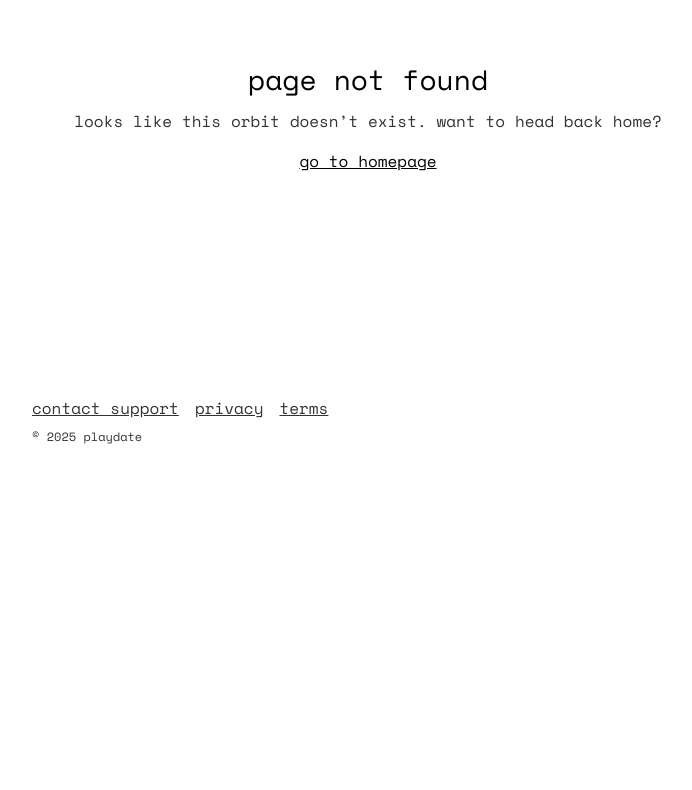
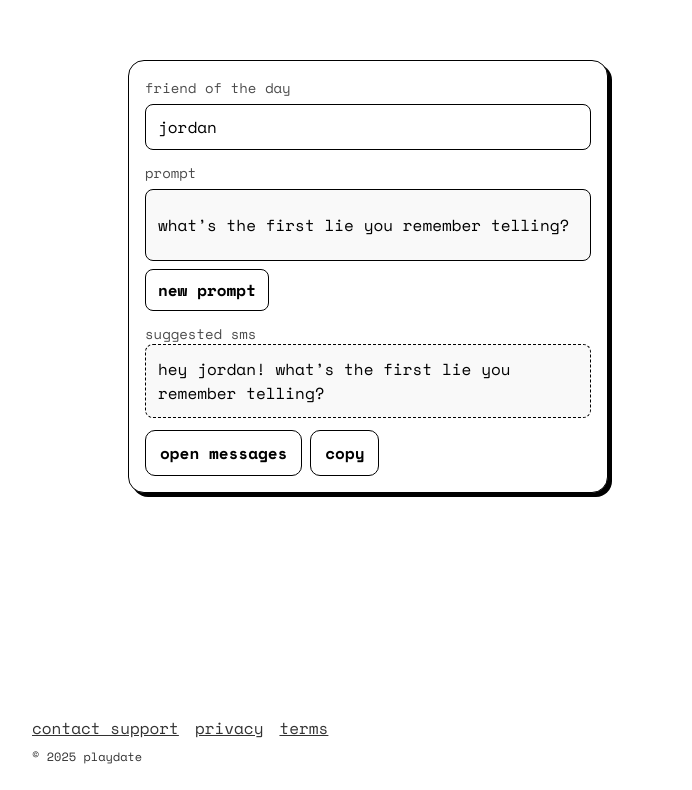
Before and after one commit to shaune-marx/nextjs-boilerplate, a Next.js app: page /invite in a window 1280 px wide. Before the commit this address had no page. Shown: the part 124-914 px from the top of the page, without its empty margins (272-964 px from the left). Before the commit the page ends 800 px from the top, so only its background shows below. Built offline with nearby package versions, Linux system fonts and the light colour scheme.

Commit message:
Create page.tsx

```diff
--- /dev/null
+++ b/app/invite/page.tsx
@@ -0,0 +1,147 @@
+"use client";
+
+import { useEffect, useMemo, useState } from "react";
+import prompts from "../data/prompts.json";
+
+type Prompt = { text: string; type: "photo_caption" | "would_you_rather" | "question" | "other" };
+
+export default function InviteDemo() {
+  const [friend, setFriend] = useState("jordan");
+
+  // pick a random prompt on first load
+  const [index, setIndex] = useState<number>(() => Math.floor(Math.random() * (prompts as Prompt[]).length));
+
+  // current prompt text
+  const current = useMemo(() => (prompts as Prompt[])[index]?.text ?? "", [index]);
+
+  // re-roll handler
+  const reroll = () => {
+    const max = (prompts as Prompt[]).length;
+    let next = Math.floor(Math.random() * max);
+    if (next === index && max > 1) next = (next + 1) % max; // avoid same prompt twice
+    setIndex(next);
+  };
+
+  // suggested sms body
+  const sms = `hey ${friend}! ${current}`;
+  const smsHref = `sms:?&body=${encodeURIComponent(sms)}`;
+
+  const copy = async () => {
+    try {
+      await navigator.clipboard.writeText(sms);
+      alert("copied to clipboard");
+    } catch {
+      alert("copy failed — you can select and copy manually.");
+    }
+  };
+
+  return (
+    <main style={{ minHeight: "100vh", display: "grid", placeItems: "center", padding: 24 }}>
+      <div
+        style={{
+          width: "100%",
+          maxWidth: 480,
+          border: "1px solid #000",
+          borderRadius: 16,
+          padding: 16,
+          boxShadow: "4px 4px 0 #000",
+          background: "#fff",
+          textTransform: "lowercase",
+        }}
+      >
+        <div style={{ marginBottom: 12 }}>
+          <div style={{ fontSize: 14, opacity: 0.7 }}>friend of the day</div>
+          <input
+            value={friend}
+            onChange={(e) => setFriend(e.target.value)}
+            aria-label="friend name"
+            style={{
+              width: "100%",
+              marginTop: 6,
+              padding: "10px 12px",
+              border: "1px solid #000",
+              borderRadius: 8,
+            }}
+          />
+        </div>
+
+        <div style={{ marginBottom: 12 }}>
+          <div style={{ fontSize: 14, opacity: 0.7 }}>prompt</div>
+          <div
+            style={{
+              width: "100%",
+              marginTop: 6,
+              padding: "10px 12px",
+              border: "1px solid #000",
+              borderRadius: 8,
+              background: "#f9f9f9",
+              whiteSpace: "pre-wrap",
+              minHeight: 72,
+              display: "flex",
+              alignItems: "center",
+            }}
+          >
+            {current}
+          </div>
+          <button
+            onClick={reroll}
+            style={{
+              marginTop: 8,
+              padding: "8px 12px",
+              borderRadius: 8,
+              border: "1px solid #000",
+              background: "transparent",
+              cursor: "pointer",
+              fontWeight: 600,
+            }}
+          >
+            new prompt
+          </button>
+        </div>
+
+        <div style={{ marginBottom: 12 }}>
+          <div style={{ fontSize: 14, opacity: 0.7 }}>suggested sms</div>
+          <div
+            style={{
+              border: "1px dashed #000",
+              borderRadius: 8,
+              padding: 12,
+              background: "#f9f9f9",
+              whiteSpace: "pre-wrap",
+            }}
+          >
+            {sms}
+          </div>
+        </div>
+
+        <div style={{ display: "flex", gap: 8, flexWrap: "wrap" }}>
+          <a
+            href={smsHref}
+            style={{
+              padding: "10px 14px",
+              borderRadius: 10,
+              border: "1px solid #000",
+              fontWeight: 600,
+              textDecoration: "none",
+            }}
+          >
+            open messages
+          </a>
+          <button
+            onClick={copy}
+            style={{
+              padding: "10px 14px",
+              borderRadius: 10,
+              border: "1px solid #000",
+              background: "transparent",
+              fontWeight: 600,
+              cursor: "pointer",
+            }}
+          >
+            copy
+          </button>
+        </div>
+      </div>
+    </main>
+  );
+}
```
